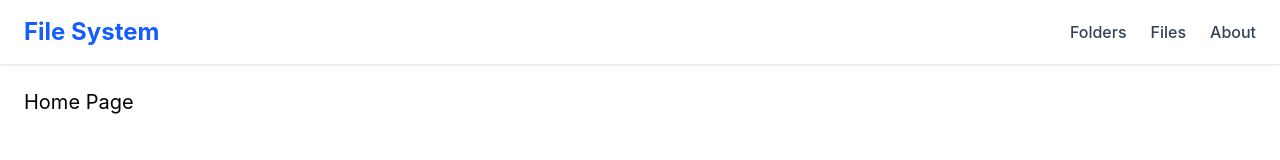
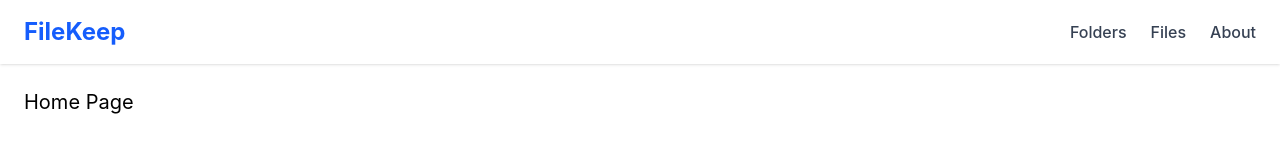
Before and after one commit to gdemko6/file-uploader, a React (Vite) app in the folder frontend/: page / in a window 1280 px wide. Shown: the top 160 px of the page. Built offline with nearby package versions, Linux system fonts and the light colour scheme.

Commit message:
Change logo to new name: FileKeep

```diff
--- a/frontend/src/components/Navbar.jsx
+++ b/frontend/src/components/Navbar.jsx
@@ -8,7 +8,7 @@ export default function Navbar() {
     <nav className="flex items-center justify-between px-6 py-4 bg-white shadow">
       {/* Logo */}
       <NavLink to="/" className="text-2xl font-bold text-blue-600">
-        File System
+        FileKeep
       </NavLink>
 
       {/* Nav Links */}
```
